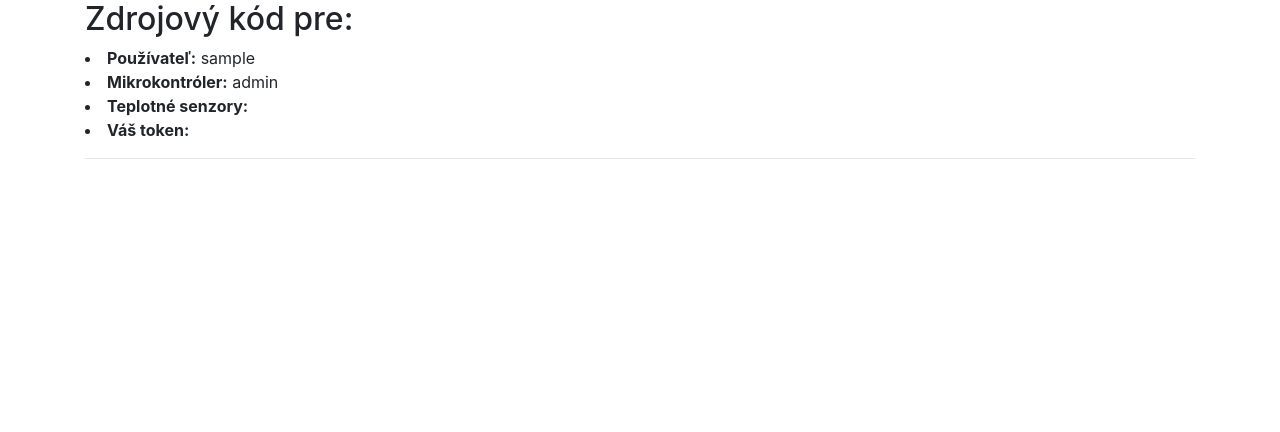
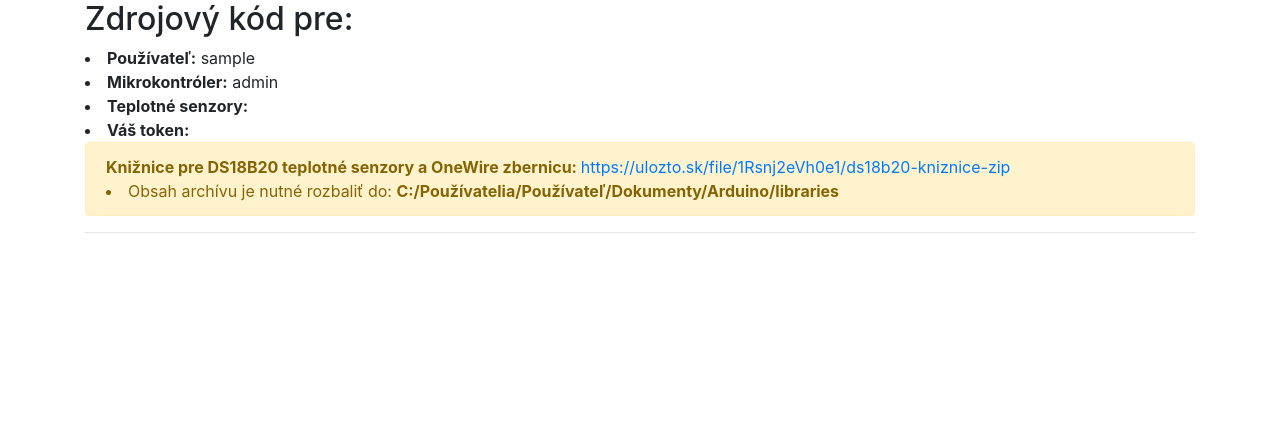
Before and after one commit to martinius96/Vykurovanie-Multiuser-Webapp-Arduino-ESP8266-ESP32, a PHP site: page /system/kod.php in a window 1280 px wide. Shown: the part 62-494 px from the top of the page. Run offline with PHP 8.4, Linux system fonts and the light colour scheme; the visitor is signed in with stand-in values (Sample User, id 1); some libraries are stand-ins or nearby versions.

Commit message:
doplnene knižnice pre DS18B20 / OneWire

```diff
--- a/vykurovanie-online/system/kod.php
+++ b/vykurovanie-online/system/kod.php
@@ -30,10 +30,14 @@ $vsetko_get = mysqli_query($con,"SELECT * FROM `user_vykurovanie` WHERE `id`='".
       <div class="row">
         <div class="col-lg-12">
 <h2>Zdrojový kód pre:</h2>
-								<?php echo '<li><b>Používateľ:</b> '.$username.'</li>'; ?>
-								<?php echo '<li><b>Mikrokontróler:</b> '.$mikrokontroler.'</li>'; ?>
-								<?php echo '<li><b>Teplotné senzory:</b> '.$hardver.'</li>'; ?>
-								<?php echo '<li><b>Váš token:</b> '.$kodik.'</li>'; ?>
+								<?php echo '<li><b>Používateľ:</b> '.htmlspecialchars($username).'</li>'; ?>
+								<?php echo '<li><b>Mikrokontróler:</b> '.htmlspecialchars($mikrokontroler).'</li>'; ?>
+								<?php echo '<li><b>Teplotné senzory:</b> '.htmlspecialchars($hardver).'</li>'; ?>
+								<?php echo '<li><b>Váš token:</b> '.htmlspecialchars($kodik).'</li>'; ?>
+<div class="alert alert-warning">
+<strong>Knižnice pre DS18B20 teplotné senzory a OneWire zbernicu: </strong><a href="https://ulozto.sk/file/1Rsnj2eVh0e1/ds18b20-kniznice-zip">https://ulozto.sk/file/1Rsnj2eVh0e1/ds18b20-kniznice-zip</a>
+<li>Obsah archívu je nutné rozbaliť do: <b>C:/Používatelia/Používateľ/Dokumenty/Arduino/libraries</b></li>
+</div>
 <?php
 if(($mikrokontroler=="W5100")AND($hardver=="DS18B20")){
 ?>
```
